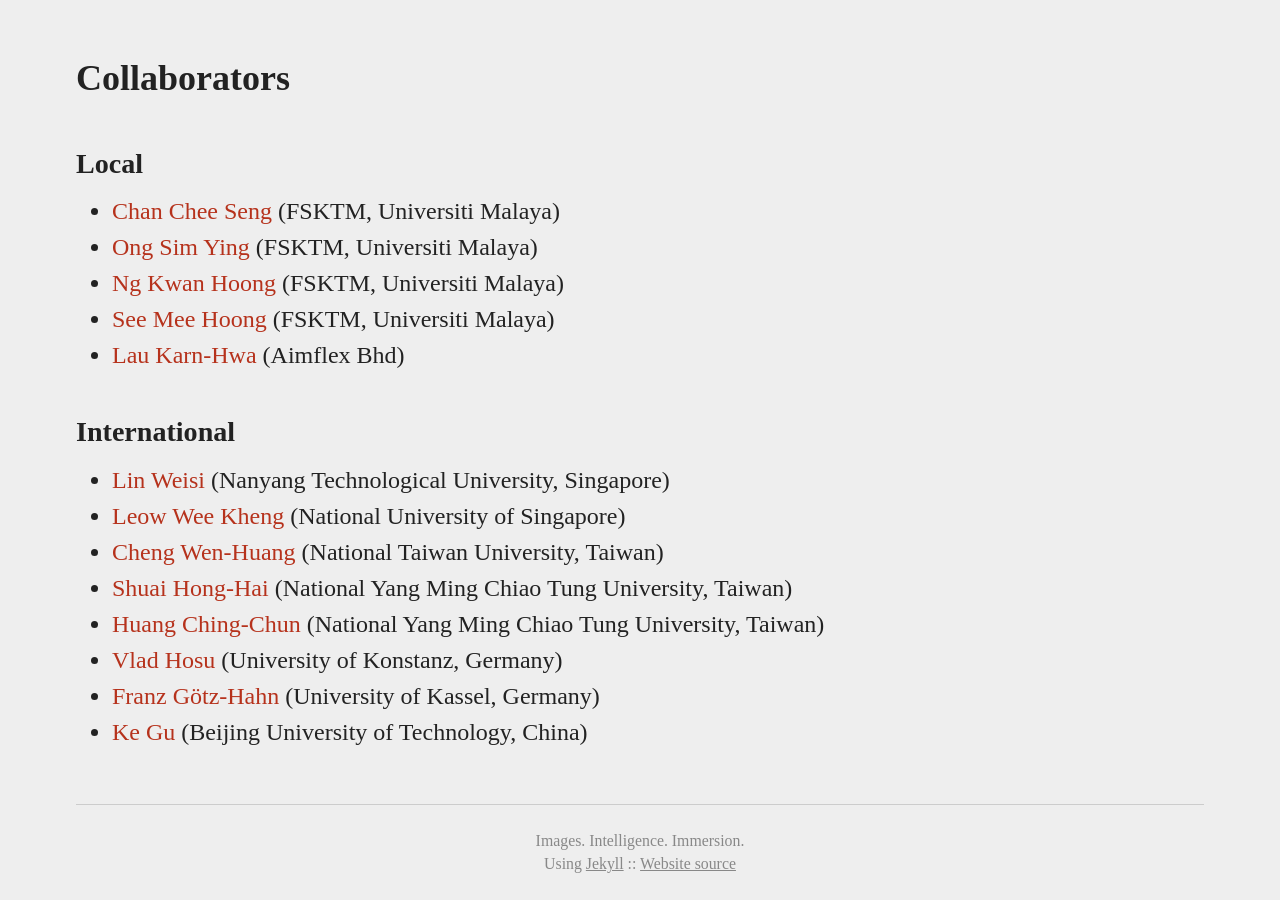
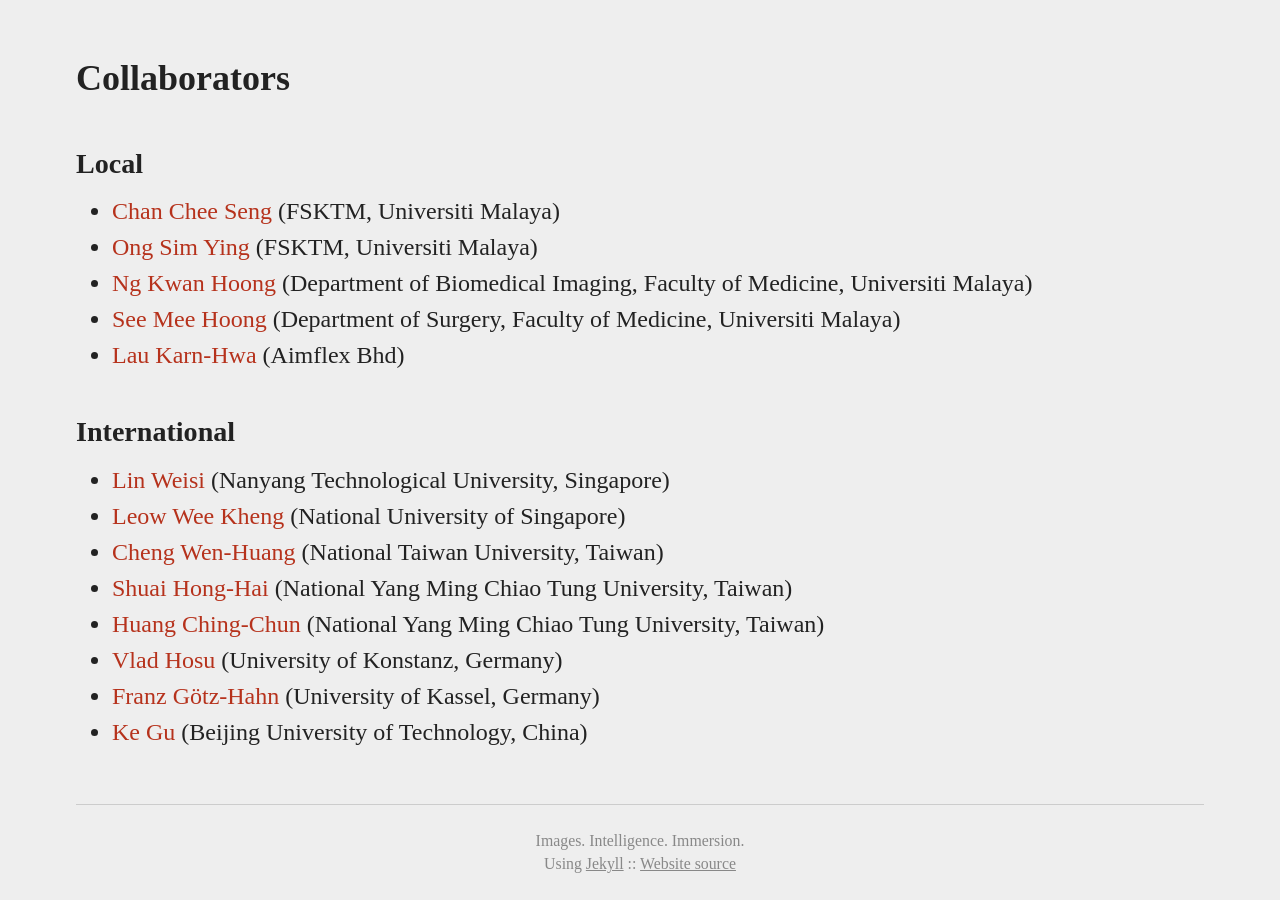
Before and after one commit to viprlab/viprlab.github.io, a Jekyll site: the page built from people.md, in a window 1280 px wide and 900 px high, scrolled down 4408 px. Built offline with Jekyll 4.4.1, drawn with Linux system fonts in a browser that asks for light colours.

Commit message:
Update people.md

```diff
--- a/people.md
+++ b/people.md
@@ -49,8 +49,8 @@
 ### Local
 - [Chan Chee Seng](http://web.fsktm.um.edu.my/~cschan/){:target="_blank"} (FSKTM, Universiti Malaya)
 - [Ong Sim Ying](https://umexpert.um.edu.my/simying-ong.html){:target="_blank"} (FSKTM, Universiti Malaya)
-- [Ng Kwan Hoong](https://umexpert.um.edu.my/ngkh){:target="_blank"} (FSKTM, Universiti Malaya)
-- [See Mee Hoong](https://umexpert.um.edu.my/smhoong76){:target="_blank"} (FSKTM, Universiti Malaya)
+- [Ng Kwan Hoong](https://umexpert.um.edu.my/ngkh){:target="_blank"} (Department of Biomedical Imaging, Faculty of Medicine, Universiti Malaya)
+- [See Mee Hoong](https://umexpert.um.edu.my/smhoong76){:target="_blank"} (Department of Surgery, Faculty of Medicine, Universiti Malaya)
 - [Lau Karn-Hwa](https://www.aimflex.com.my/senior-management.html){:target="_blank"}  (Aimflex Bhd)
 
 ### International
```
